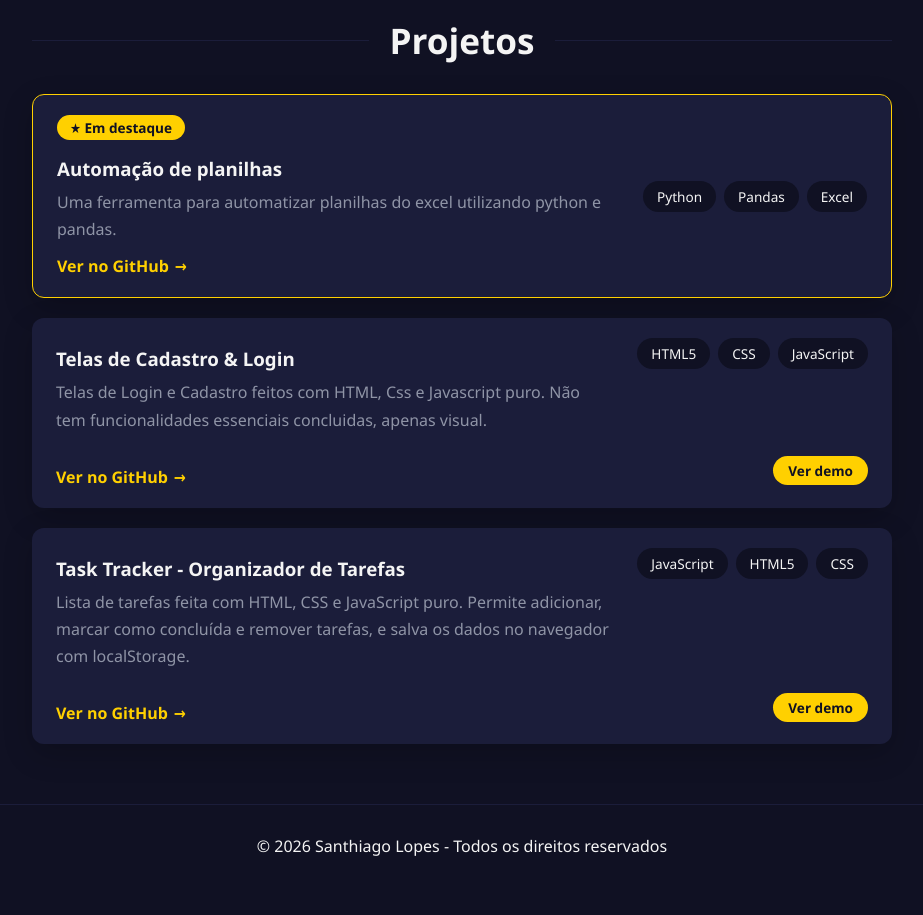
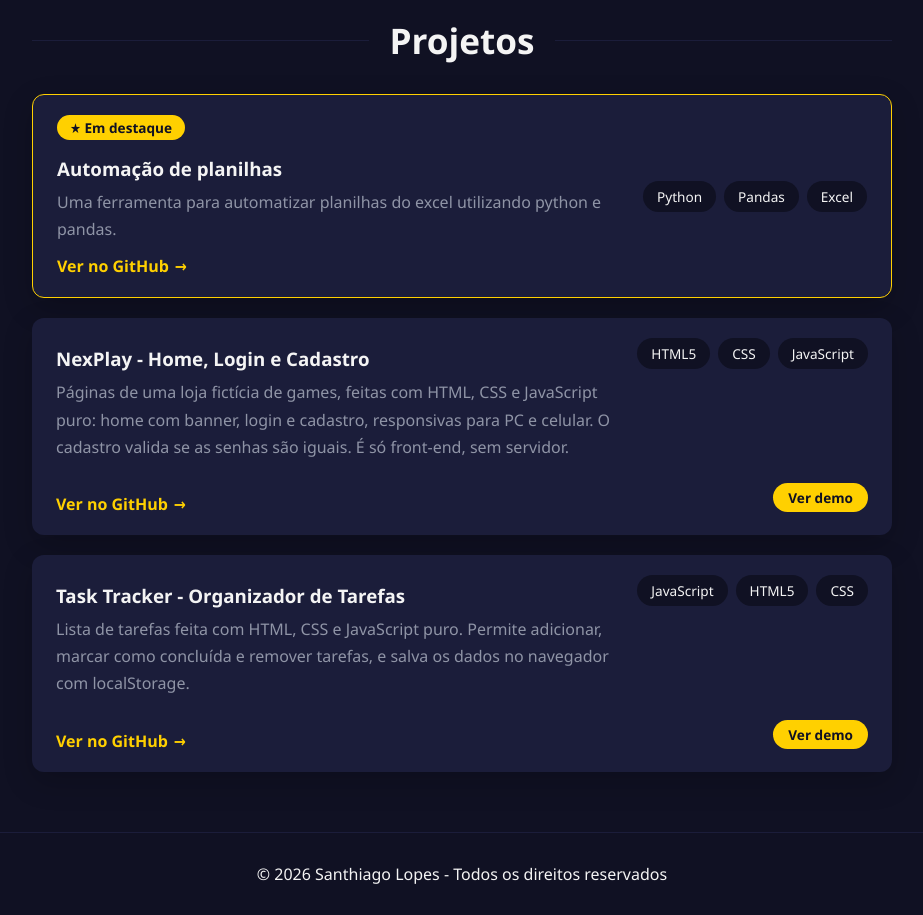
Before and after one commit to santisantos13/portfolio, a plain HTML site: page index.html in a window 1280 px wide. Shown: the part 736-1651 px from the top of the page, without its empty margins (178-1101 px from the left). Before the commit the page ends 1623 px from the top, so only its background shows below. Drawn offline with Linux system fonts and the light colour scheme.

Commit message:
alteração de descrição do projeto nexplay

```diff
--- a/index.html
+++ b/index.html
@@ -146,10 +146,10 @@
 
       <article class="projeto com-demo">
         <div class="projeto-texto">
-          <h3>Telas de Cadastro & Login</h3>
-          <p>Telas de Login e Cadastro feitos com HTML, Css e Javascript puro.
-            Não tem funcionalidades essenciais concluidas, apenas visual.
-          </p>
+          <h3>NexPlay - Home, Login e Cadastro</h3>
+          <p>Páginas de uma loja fictícia de games, feitas com HTML, CSS e JavaScript puro: home com banner, login e
+            cadastro, responsivas para PC e celular. O cadastro valida se as senhas são iguais. É só front-end, sem
+            servidor.</p>
         </div>
 
         <ul class="tecnologias">
```
